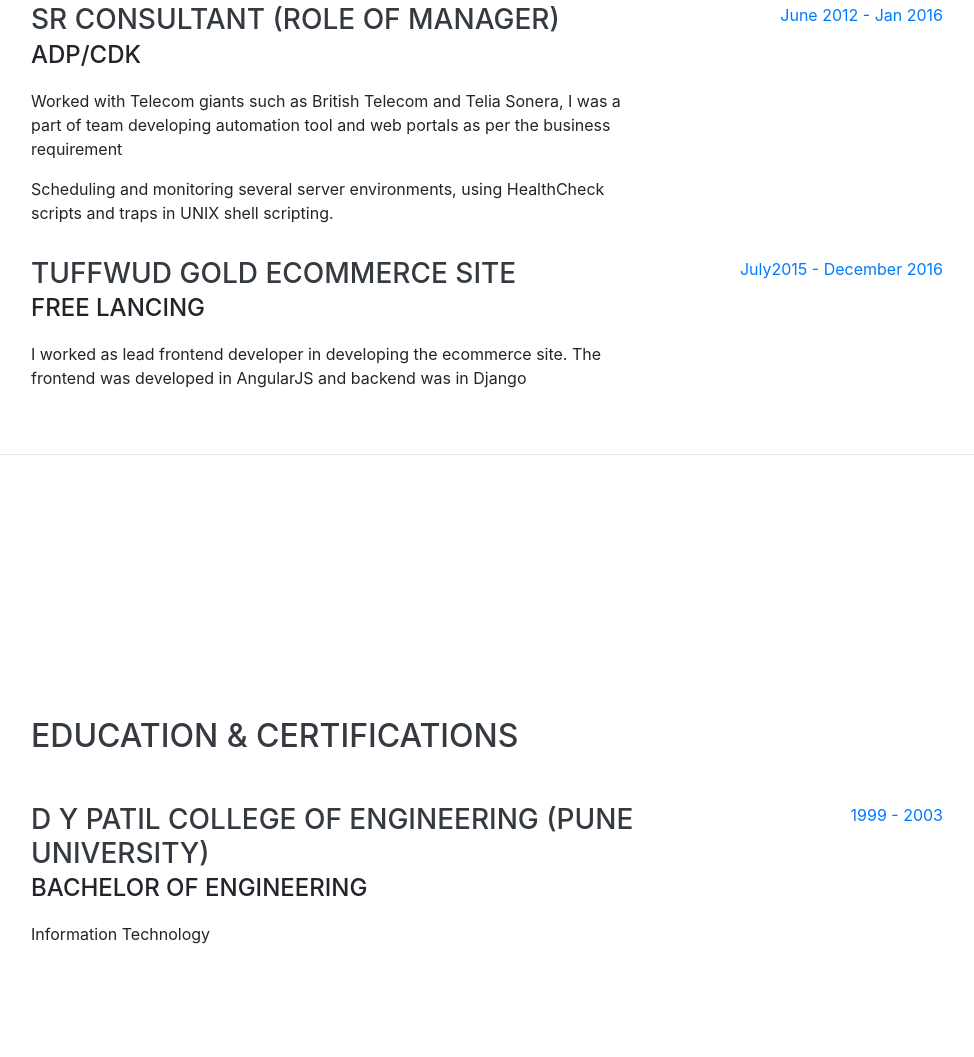
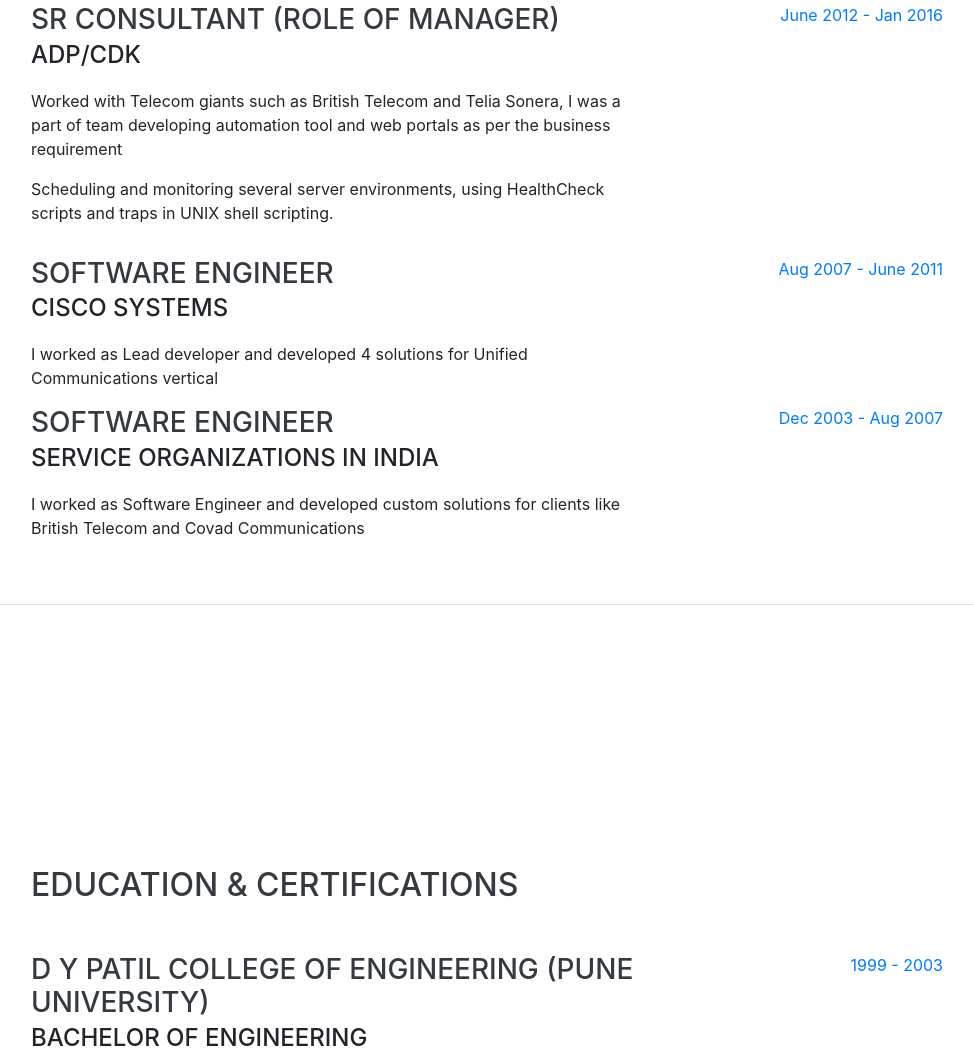
Before and after one commit to toashishagarwal-zz/toashishagarwal.github.io, a website with bundled scripts: page index.html in a window 1280 px wide. Shown: the part 1965-3022 px from the top of the page, without its empty margins (289-1263 px from the left). Built offline with nearby package versions, Linux system fonts and the light colour scheme; a web font is replaced by a local one.

Commit message:
Update index.html

```diff
--- a/index.html
+++ b/index.html
@@ -202,15 +202,25 @@
 
         <div class="resume-item d-flex flex-column flex-md-row justify-content-between">
           <div class="resume-content">
-            <h3 class="mb-0">Tuffwud Gold Ecommerce site</h3>
-            <div class="subheading mb-3">Free Lancing</div>
-            <p>I worked as lead frontend developer in developing the ecommerce site. The frontend was developed in
-              AngularJS and backend was in Django</p>
+            <h3 class="mb-0">Software Engineer</h3>
+            <div class="subheading mb-3">Cisco Systems</div>
+            <p>I worked as Lead developer and developed 4 solutions for Unified Communications vertical </p>
           </div>
           <div class="resume-date text-md-right">
-            <span class="text-primary">July2015 - December 2016</span>
+            <span class="text-primary">Aug 2007 - June 2011</span>
           </div>
         </div>
+
+        <div class="resume-item d-flex flex-column flex-md-row justify-content-between">
+            <div class="resume-content">
+              <h3 class="mb-0">Software Engineer</h3>
+              <div class="subheading mb-3">Service organizations in India</div>
+              <p>I worked as Software Engineer and developed custom solutions for clients like British Telecom and Covad Communications </p>
+            </div>
+            <div class="resume-date text-md-right">
+              <span class="text-primary">Dec 2003 - Aug 2007</span>
+            </div>
+          </div>
 
       </div>
 
```
